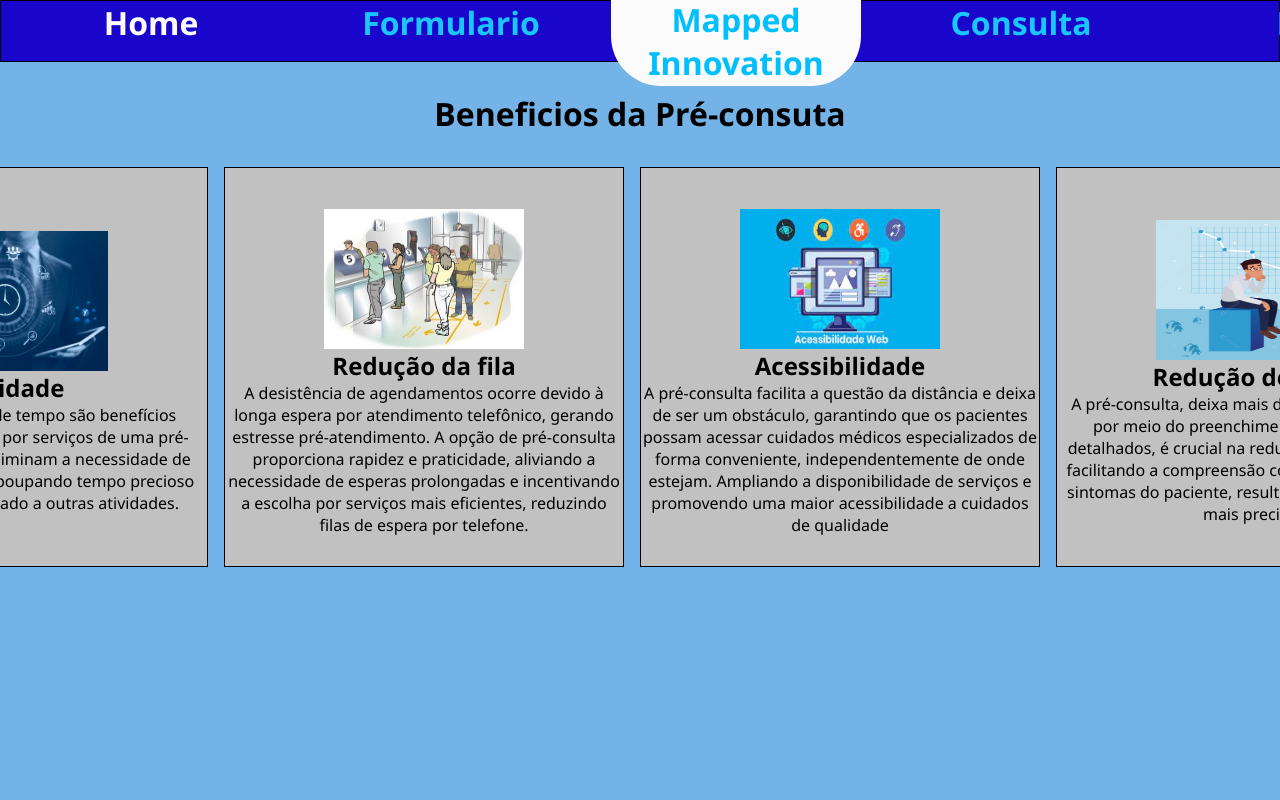
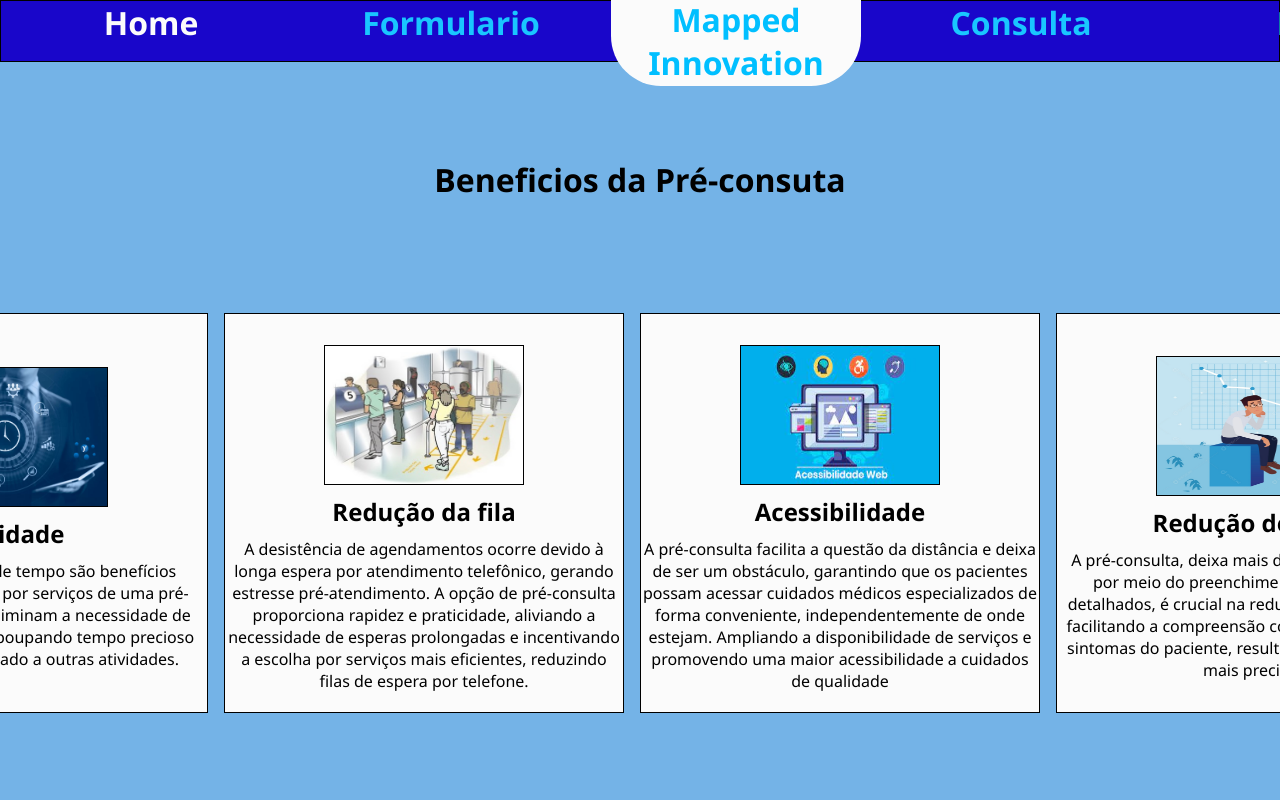
Before and after one commit to Miguel-Fr3/Gs_RWD, a Next.js app: page / in a window 1280 px wide. Shown: the top 800 px of the page. Built offline with nearby package versions, Linux system fonts and the light colour scheme.

Commit message:
Adicionando animação ao home

```diff
--- a/src/app/Home.scss
+++ b/src/app/Home.scss
@@ -11,7 +11,7 @@ body .home{
     flex-direction: column;
 
     h1{
-        margin-top: 30px;
+        margin-top: 6rem;
         font-size: xx-large;
     }
     .beneficios{
@@ -21,25 +21,33 @@ body .home{
         flex-direction: row;
 
         div{
-            margin-top: 2rem;
+            margin-top: 7rem;
             margin-right: 1rem;
             display: flex;
             justify-content: center;
             align-items: center;
             flex-direction: column;
             border: 1px solid #000;
-            background-color: #c1c1c1;
+            background-color: #fbfbfb;
             height: 400px;
             width: 400px;
+
             .img{
                 margin-top:10px ;
+                margin-bottom: 10px;
+                border: 1px solid #000;
             }
             h2{
                 text-align: center;
+                margin-bottom: 10px;
             }
             p{
                 text-align: center;
             }
         }
+        div:hover {
+            transform: scale(1.1);
+            background-color: #c5c5c5;
+          }
     }
 }
```
